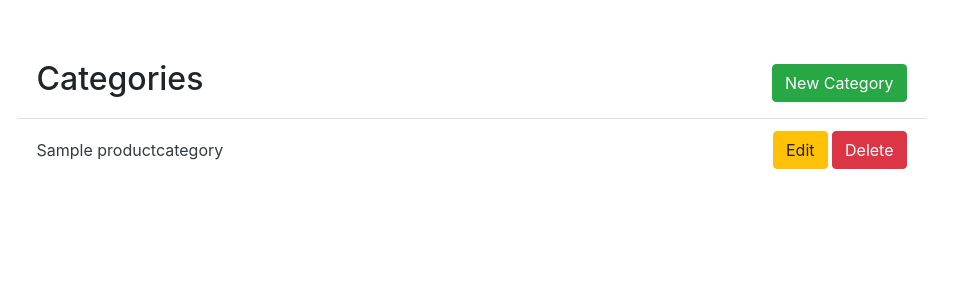
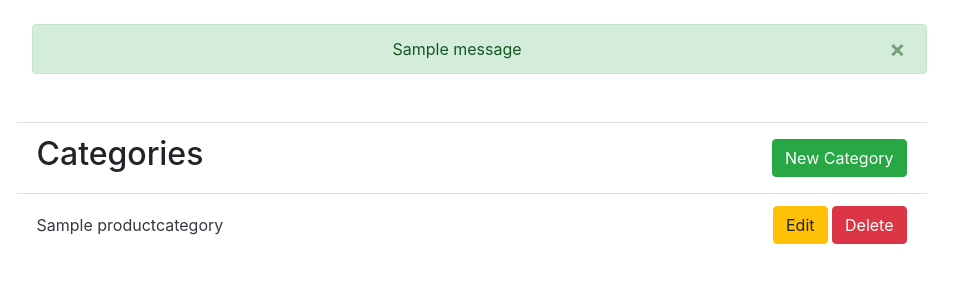
Before and after one commit to kurtatag/geekbrains-django-fundamentals, a Django app: page /admin/ in a window 1280 px wide. Shown: the part 56-356 px from the top of the page, without its empty margins (161-1119 px from the left). Run offline with Django 3.2, Linux system fonts and the light colour scheme; a user stored in the database is signed in; tables that the repository leaves empty hold one stand-in row (values such as "Sample post"); one stand-in notice (Sample message) is shown; some libraries are stand-ins or nearby versions.

Commit message:
Add flash messages for admin/categories

```diff
--- a/adminapp/templates/adminapp/base.html
+++ b/adminapp/templates/adminapp/base.html
@@ -22,7 +22,7 @@
             {% include 'adminapp/includes/_menu.html' %}
         {% endblock menu %}
     <div class="container">
-
+        {% include 'adminapp/includes/_alerts.html' %}
         {% block content %}
             <h1>Hello, world!</h1>
         {% endblock content %}
--- /dev/null
+++ b/adminapp/templates/adminapp/includes/_alerts.html
@@ -0,0 +1,13 @@
+{% if messages %}
+  <br>
+  {% for message in messages %}
+    <div id="message" class="mx-auto col-10">
+      <div class="alert alert-{{ message.tags }} alert-dismissible text-center" role="alert">
+        <button type="button" class="close" data-dismiss="alert">
+          <span aria-hidden="true">&times;</span>
+        </button>
+        {{ message }}
+      </div>
+    </div>
+  {% endfor %}
+{% endif %}
--- a/adminapp/views/categories.py
+++ b/adminapp/views/categories.py
@@ -3,6 +3,8 @@ from django.http import HttpResponseRedirect
 from django.urls import reverse_lazy
 from django.views.generic import ListView, DetailView, CreateView, UpdateView
 from django.views.generic.detail import View, SingleObjectMixin
+from django.contrib import messages
+from django.contrib.messages.views import SuccessMessageMixin
 from django.utils.decorators import method_decorator
 
 from mainapp.models import ProductCategory
@@ -24,7 +26,7 @@ class CategoryList(ListView):
         return context
 
 
-class CategoryCreate(CreateView):
+class CategoryCreate(SuccessMessageMixin, CreateView):
     template_name = 'adminapp/categories/create.html'
     form_class = ProductCategoryEditForm
     success_url = reverse_lazy('admin:categories')
@@ -37,6 +39,9 @@ class CategoryCreate(CreateView):
         context = super().get_context_data(**kwargs)
         context['title'] = 'new category'
         return context
+
+    def get_success_message(self, cleaned_data):
+        return 'Category "{}" was successfully created!'.format(self.object)
 
 
 class CategoryDetail(DetailView):
@@ -58,7 +63,7 @@ class CategoryDetail(DetailView):
         return context
 
 
-class CategoryUpdate(UpdateView):
+class CategoryUpdate(SuccessMessageMixin, UpdateView):
     model = ProductCategory
     template_name = 'adminapp/categories/update.html'
     form_class = ProductCategoryEditForm
@@ -75,6 +80,9 @@ class CategoryUpdate(UpdateView):
     def get_success_url(self):
         return self.request.META.get('HTTP_REFERER')
 
+    def get_success_message(self, cleaned_data):
+        return 'Category "{}" was successfully updated!'.format(self.object)
+
 
 class CategoryDelete(SingleObjectMixin, View):
     model = ProductCategory
@@ -83,4 +91,8 @@ class CategoryDelete(SingleObjectMixin, View):
         category = self.get_object()
         category.is_active = False
         category.save()
+
+        success_message = 'Category "{}" was successfully deleted!'
+        messages.success(self.request, success_message.format(category))
+
         return HttpResponseRedirect(self.request.META.get('HTTP_REFERER'))
```
